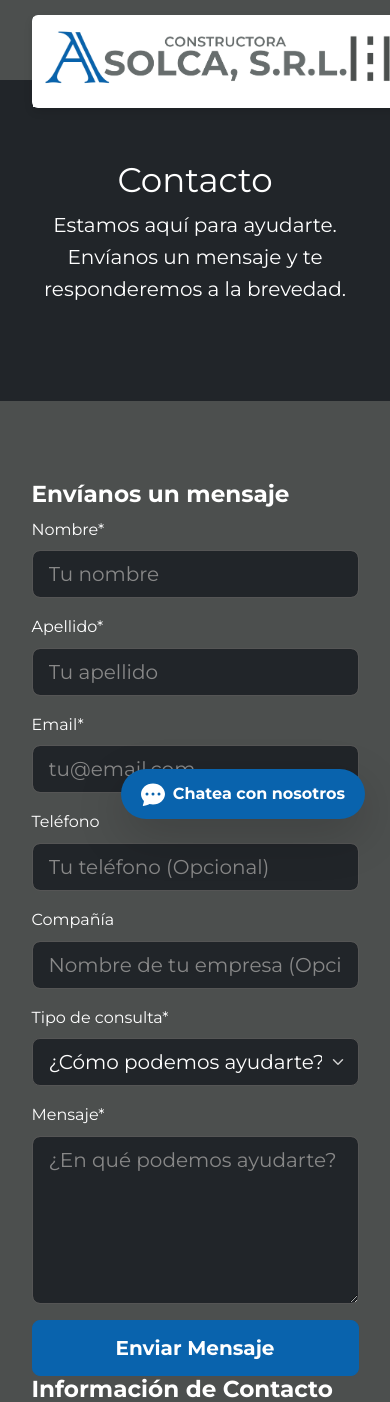
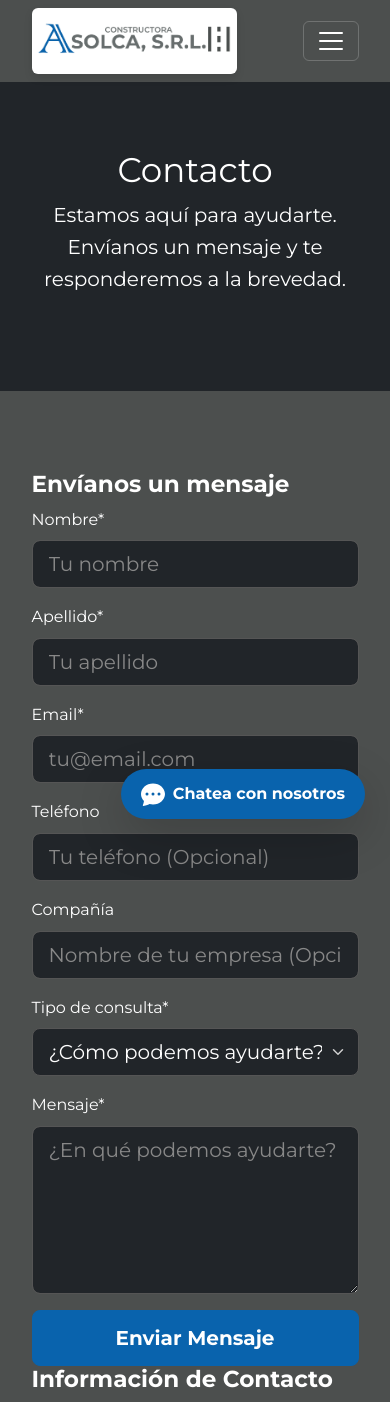
Before and after one commit to jrg2705/asfalto_app, a Flask app: page /contact in a window 390 px wide. Shown: the top 1402 px of the page. Run offline with Flask 3, Linux system fonts and the light colour scheme; some web fonts are replaced.

Commit message:
Fix: Ajusta el logo y menú para la vista móvil

```diff
--- a/static/css/style.css
+++ b/static/css/style.css
@@ -491,3 +491,31 @@ section h2 {
         bottom: 40px; /* Más abajo en pantallas grandes */
     }
 }
+
+/* === AJUSTES RESPONSIVE PARA NAVBAR (Pantallas Pequeñas) === */
+@media (max-width: 991.98px) {
+    header .navbar {
+        height: auto; /* Altura automática para acomodar el logo y el toggler */
+    }
+
+    .navbar-brand {
+        position: static; /* Devolver el logo al flujo normal del documento */
+        transform: none; /* Quitar el efecto colgante */
+        padding: 0.5rem 0; /* Ajustar padding */
+    }
+
+    .navbar-logo {
+        height: 50px; /* Reducir el tamaño del logo */
+    }
+
+    main {
+        padding-top: 70px; /* Ajustar el padding del contenido principal */
+    }
+
+    .navbar-collapse {
+        background-color: var(--primary-black); /* Fondo para el menú desplegado */
+        padding: 1rem;
+        border-radius: 0.375rem;
+        margin-top: 10px;
+    }
+}
```
